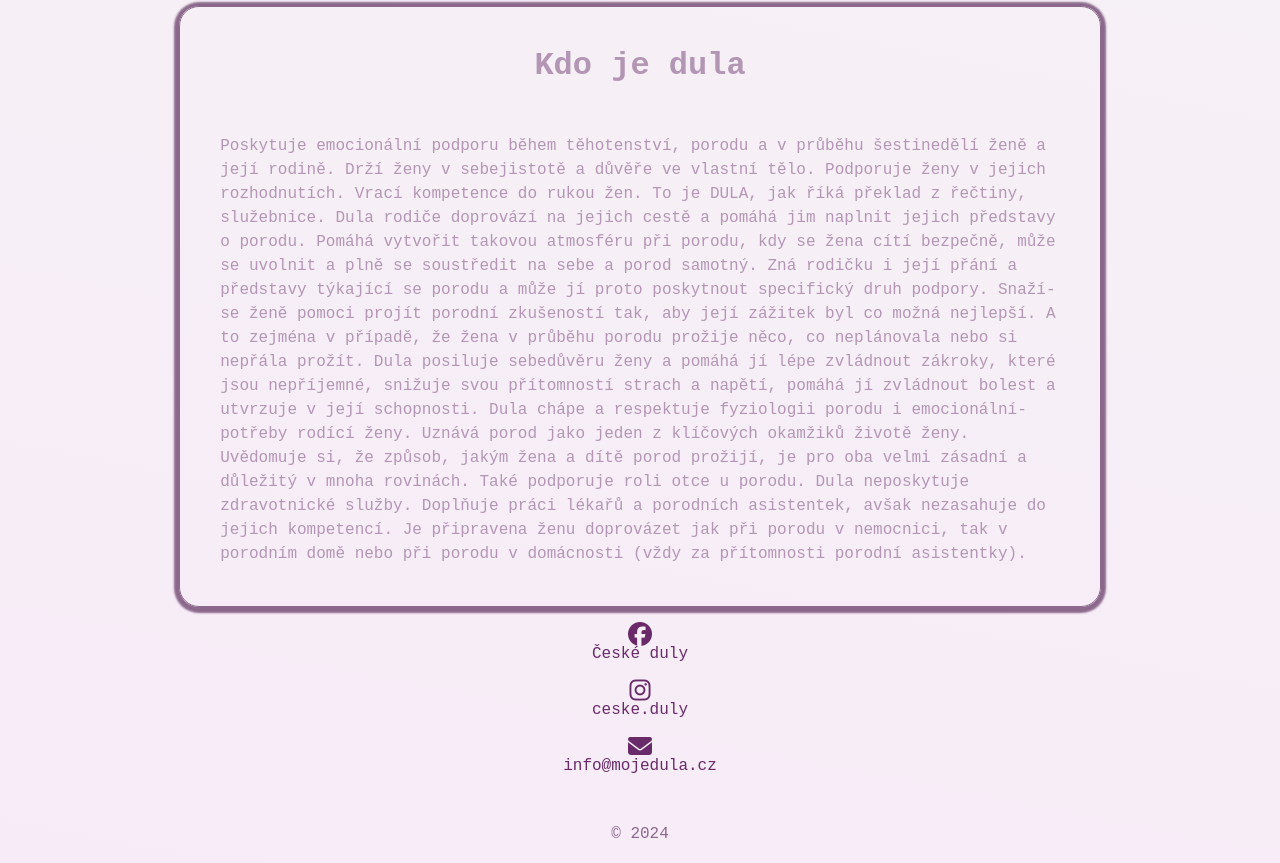
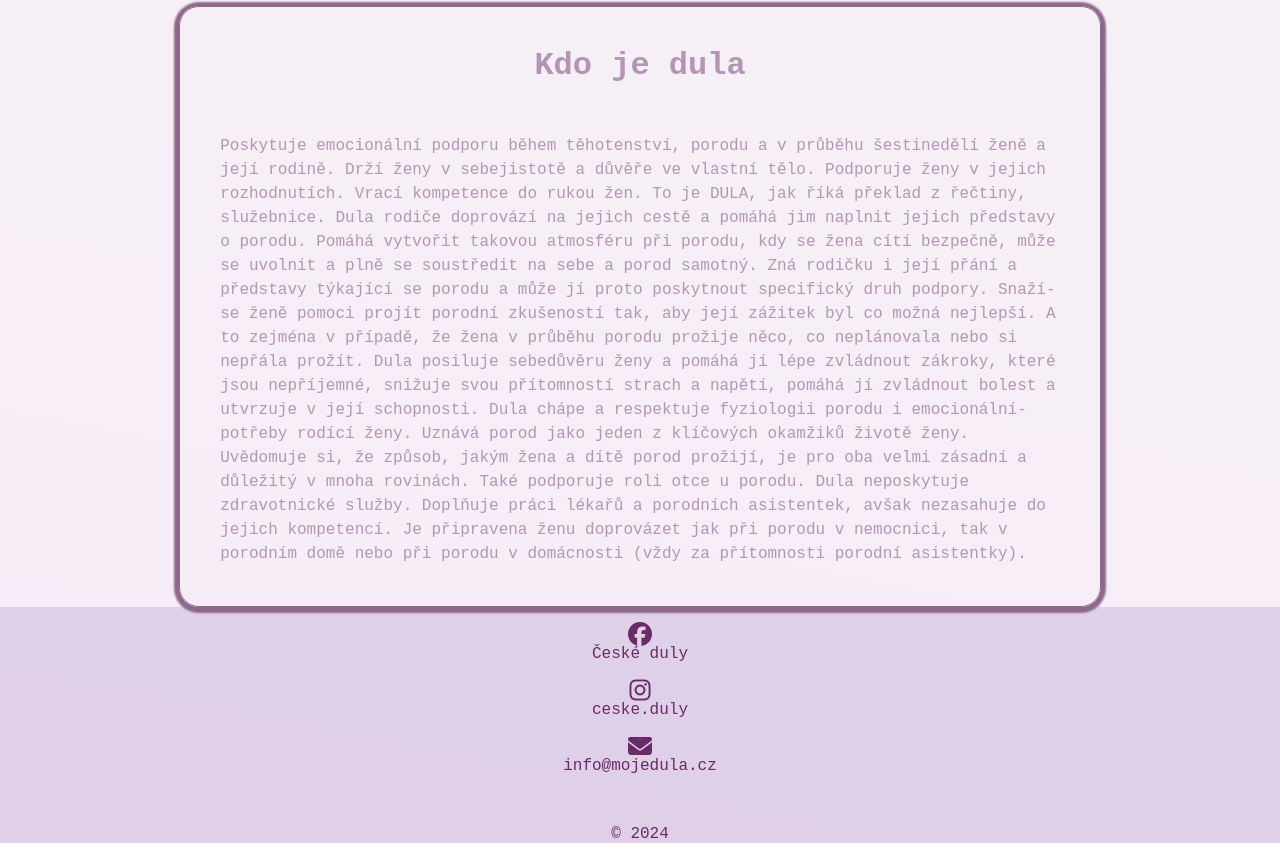
Before and after one commit to CreativeOxana/mojedula, a React (Vite) app: page / in a window 1280 px wide. Shown: the part 773-1636 px from the top of the page. Built offline with nearby package versions, Linux system fonts and the light colour scheme; a web font is replaced by a local one.

Commit message:
added color of the footer

```diff
--- a/src/pages/components/Footer/style.css
+++ b/src/pages/components/Footer/style.css
@@ -3,15 +3,14 @@
   display: flex;
   align-items: center;
   justify-content: center;
-  color: var(--brand-color);
+  color: var(--dark-color);
 
 }
 
 footer {
-  margin-top: 20px;
-
+  background-color: rgba(185, 165, 204, 0.4);
   text-align: center;
-  margin-bottom: 20px;
+  padding-top: 20px;
 }
 
 footer a {
```
